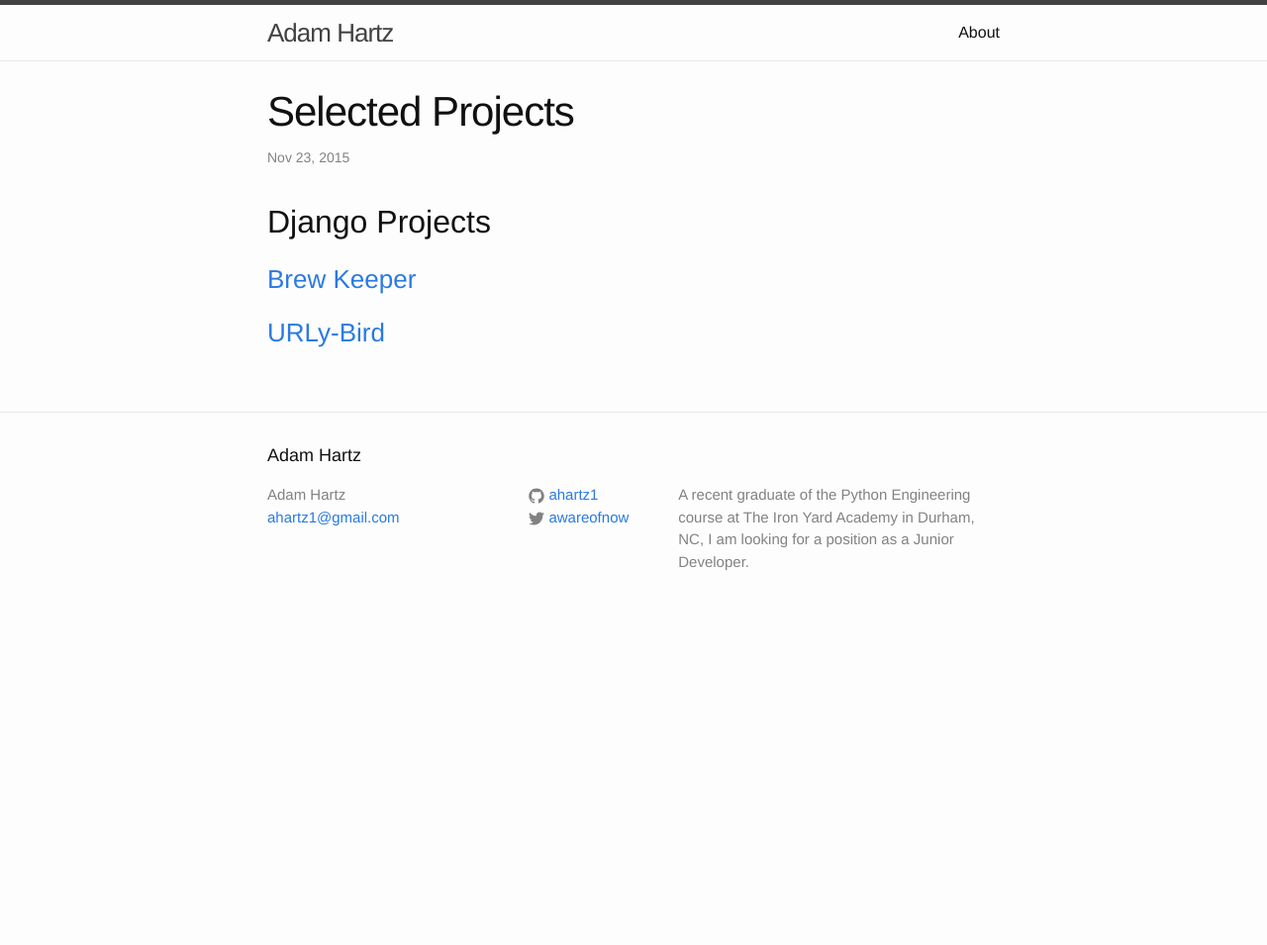
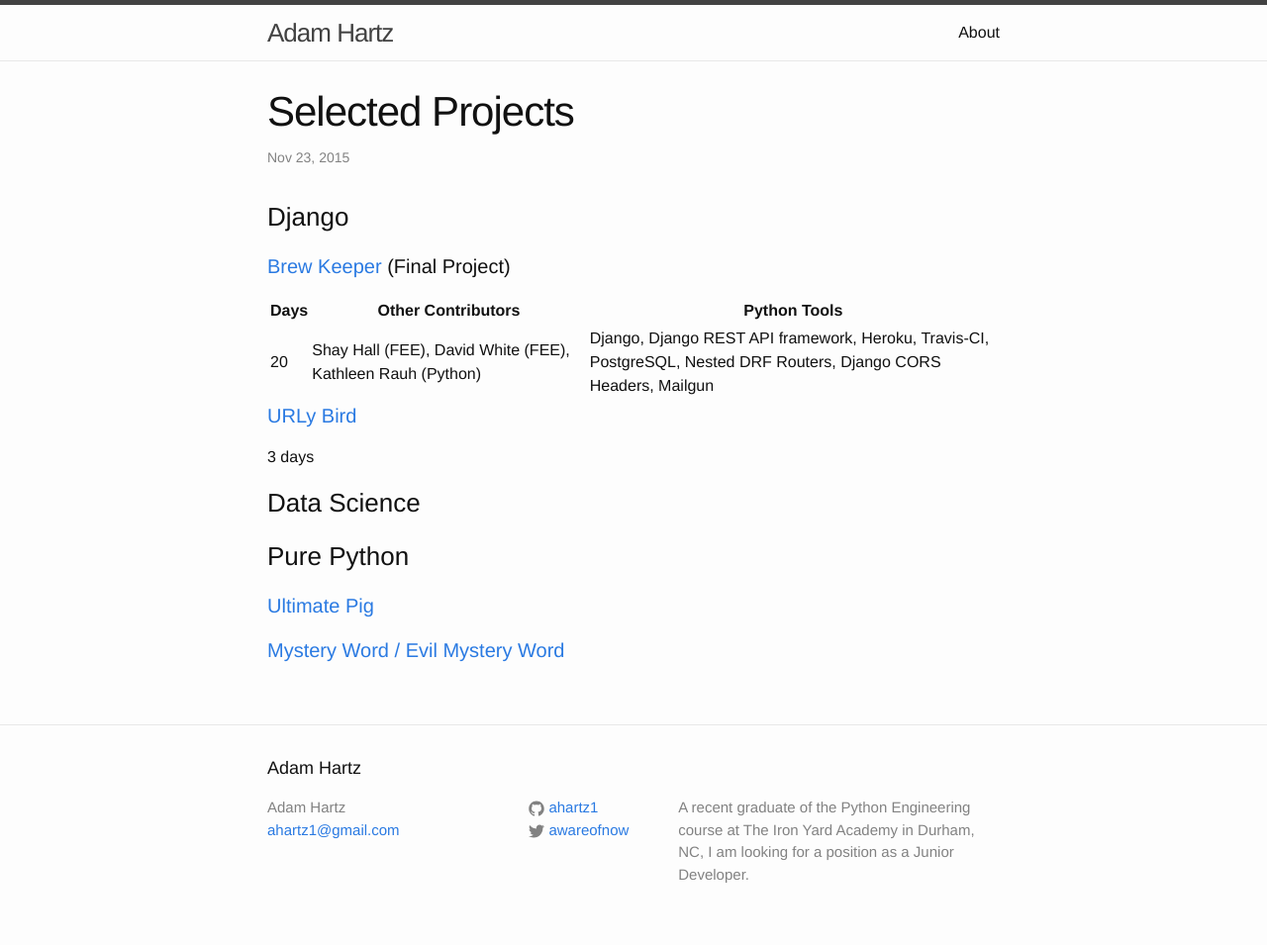
Before and after one commit to ahartz1/ahartz1.github.io, a Jekyll site: the page built from portfolio/_posts/2015-11-23-selected-projects.markdown, in a window 1280 px wide. Shown: the whole page at 99% size. Built offline with Jekyll 4.4.1, drawn with Linux system fonts in a browser that asks for light colours; before the commit the page ends 900 px from its top, so only the background shows below that.

Commit message:
Add table to selected projects, defining lines not visible

```diff
--- a/portfolio/_posts/2015-11-23-selected-projects.markdown
+++ b/portfolio/_posts/2015-11-23-selected-projects.markdown
@@ -4,13 +4,28 @@ title:  "Selected Projects"
 date:   2015-11-23 16:54:37 -0500
 categories: The Iron Yard
 ---
-## Django Projects
+### Django
 
-### [Brew Keeper][brew-keeper-gh]
+#### [Brew Keeper][brew-keeper-gh] (Final Project)
 
 
+|Days    | Other Contributors | Python Tools
+|----    | ------------------ | ------------
+|20      | Shay&nbsp;Hall&nbsp;(FEE), David&nbsp;White&nbsp;(FEE), Kathleen&nbsp;Rauh&nbsp;(Python) | Django, Django REST API framework, Heroku, Travis-CI, PostgreSQL, Nested DRF Routers, Django CORS Headers, Mailgun
 
-### [URLy-Bird][urly-bird-gh]
+
+#### [URLy Bird][urly-bird-gh]
+
+3 days
+
+### Data Science
+
+
+### Pure Python
+
+#### [Ultimate Pig][ultimate-pig-gh]
+
+#### [Mystery Word / Evil Mystery Word][mystery-word-gh]
 
 
 
```
